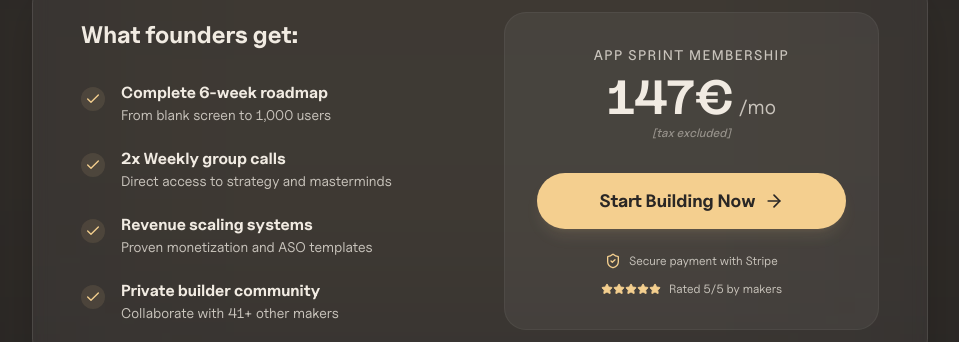
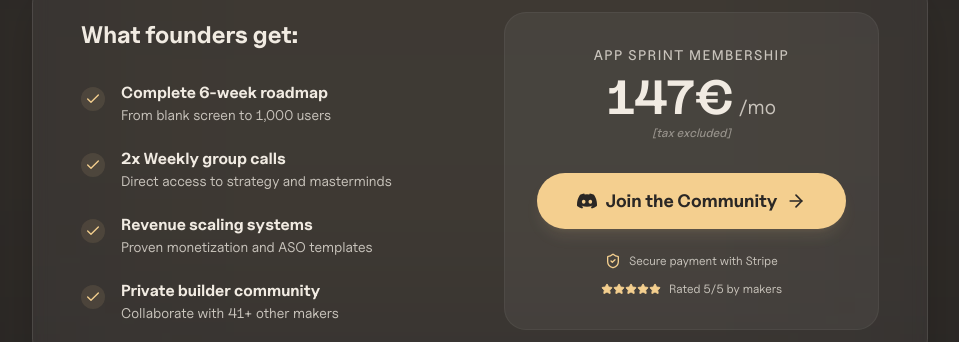
Before and after one commit to dev-err418/tap-and-swipe, a Next.js app: page /app-sprint in a window 1280 px wide. Shown: the part 6364-6706 px from the top of the page, without its empty margins (160-1119 px from the left). Built offline with nearby package versions, Linux system fonts and the light colour scheme.

Commit message:
feat: link pricing CTA to Discord and add Discord icon

```diff
--- a/components/Pricing.tsx
+++ b/components/Pricing.tsx
@@ -2,6 +2,18 @@
 
 import { motion } from "framer-motion";
 import { Check, ArrowRight, Star, ShieldCheck } from "lucide-react";
+
+const DiscordIcon = ({ className }: { className?: string }) => (
+    <svg
+        role="img"
+        viewBox="0 0 24 24"
+        xmlns="http://www.w3.org/2000/svg"
+        fill="currentColor"
+        className={className}
+    >
+        <path d="M20.317 4.37a19.791 19.791 0 0 0-4.885-1.515.074.074 0 0 0-.079.037c-.21.375-.444.864-.608 1.25a18.27 18.27 0 0 0-5.487 0 12.64 12.64 0 0 0-.617-1.25.077.077 0 0 0-.079-.037A19.736 19.736 0 0 0 3.677 4.37a.07.07 0 0 0-.032.027C.533 9.046-.32 13.58.099 18.057a.082.082 0 0 0 .031.057 19.9 19.9 0 0 0 5.993 3.03.078.078 0 0 0 .084-.028 14.09 14.09 0 0 0 1.226-1.994.076.076 0 0 0-.041-.106 13.107 13.107 0 0 1-1.872-.892.077.077 0 0 1-.008-.128 10.2 10.2 0 0 0 .372-.292.074.074 0 0 1 .077-.01c3.928 1.793 8.18 1.793 12.062 0a.074.074 0 0 1 .078.01c.12.098.246.198.373.292a.077.077 0 0 1-.006.127 12.299 12.299 0 0 1-1.873.892.077.077 0 0 0-.041.107c.36.698.772 1.362 1.225 1.993a.076.076 0 0 0 .084.028 19.839 19.839 0 0 0 6.002-3.03.077.077 0 0 0 .032-.054c.5-5.177-.838-9.674-3.549-13.66a.061.061 0 0 0-.031-.03zM8.02 15.33c-1.183 0-2.157-1.085-2.157-2.419 0-1.333.956-2.419 2.157-2.419 1.21 0 2.176 1.086 2.157 2.419 0 1.334-.956 2.419-2.157 2.419zm7.975 0c-1.183 0-2.157-1.085-2.157-2.419 0-1.333.955-2.419 2.157-2.419 1.21 0 2.176 1.086 2.157 2.419 0 1.334-.946 2.419-2.157 2.419z" />
+    </svg>
+);
 
 const features = [
     { title: "Complete 6-week roadmap", description: "From blank screen to 1,000 users" },
@@ -68,10 +80,11 @@
                                 <span className="text-xs text-[#c9c4bc]/60 mb-8 font-medium italic">[tax excluded]</span>
 
                                 <a
-                                    href="/api/checkout"
+                                    href="/api/auth/discord"
                                     className="group flex w-full h-14 items-center justify-center gap-2 rounded-full bg-[#f4cf8f] text-lg font-bold text-[#2a2725] transition-all hover:bg-[#f4cf8f]/90 hover:ring-8 hover:ring-[#f4cf8f]/10 cursor-pointer shadow-lg shadow-[#f4cf8f]/10 mb-6"
                                 >
-                                    Start Building Now
+                                    <DiscordIcon className="h-5 w-5" />
+                                    Join the Community
                                     <ArrowRight className="h-5 w-5 transition-transform group-hover:translate-x-1" />
                                 </a>
 
```
